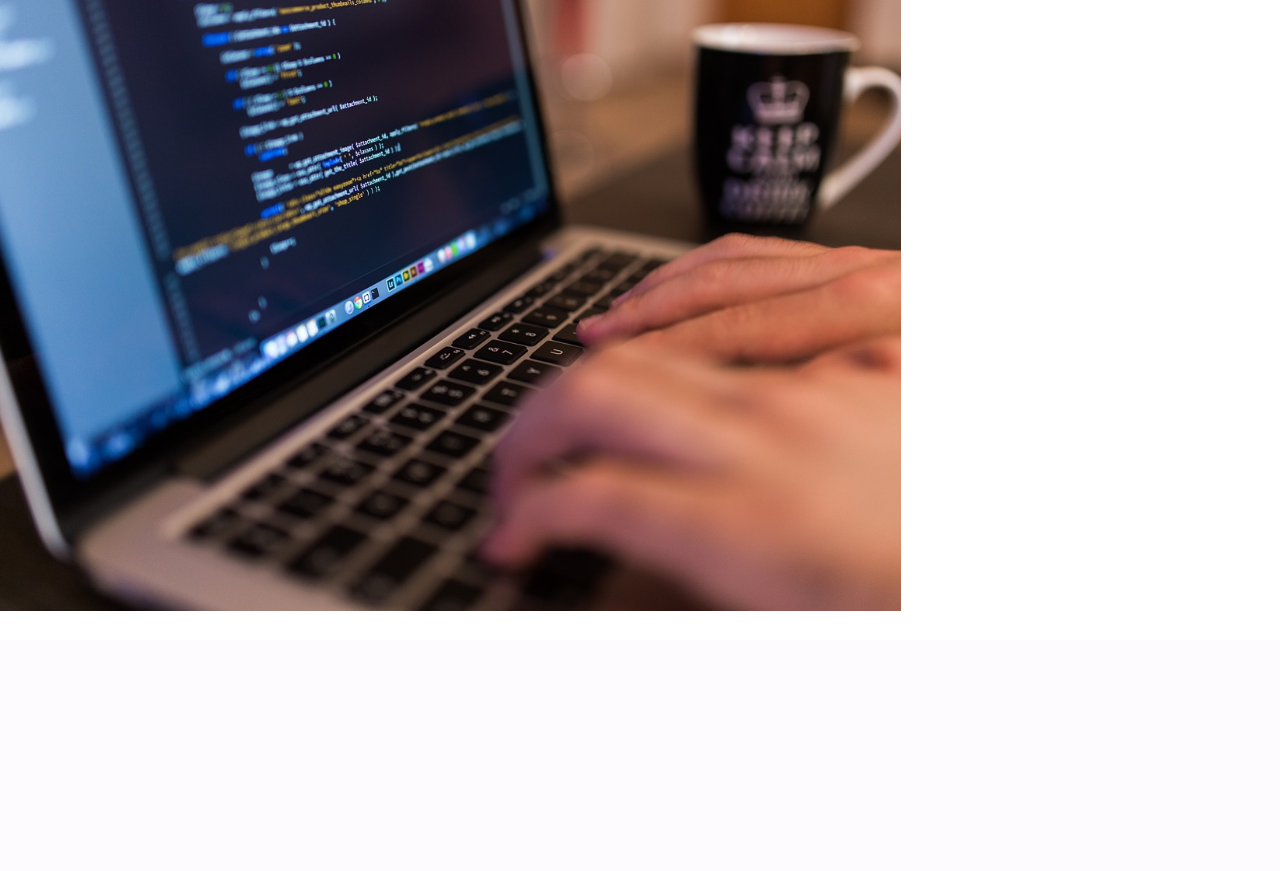
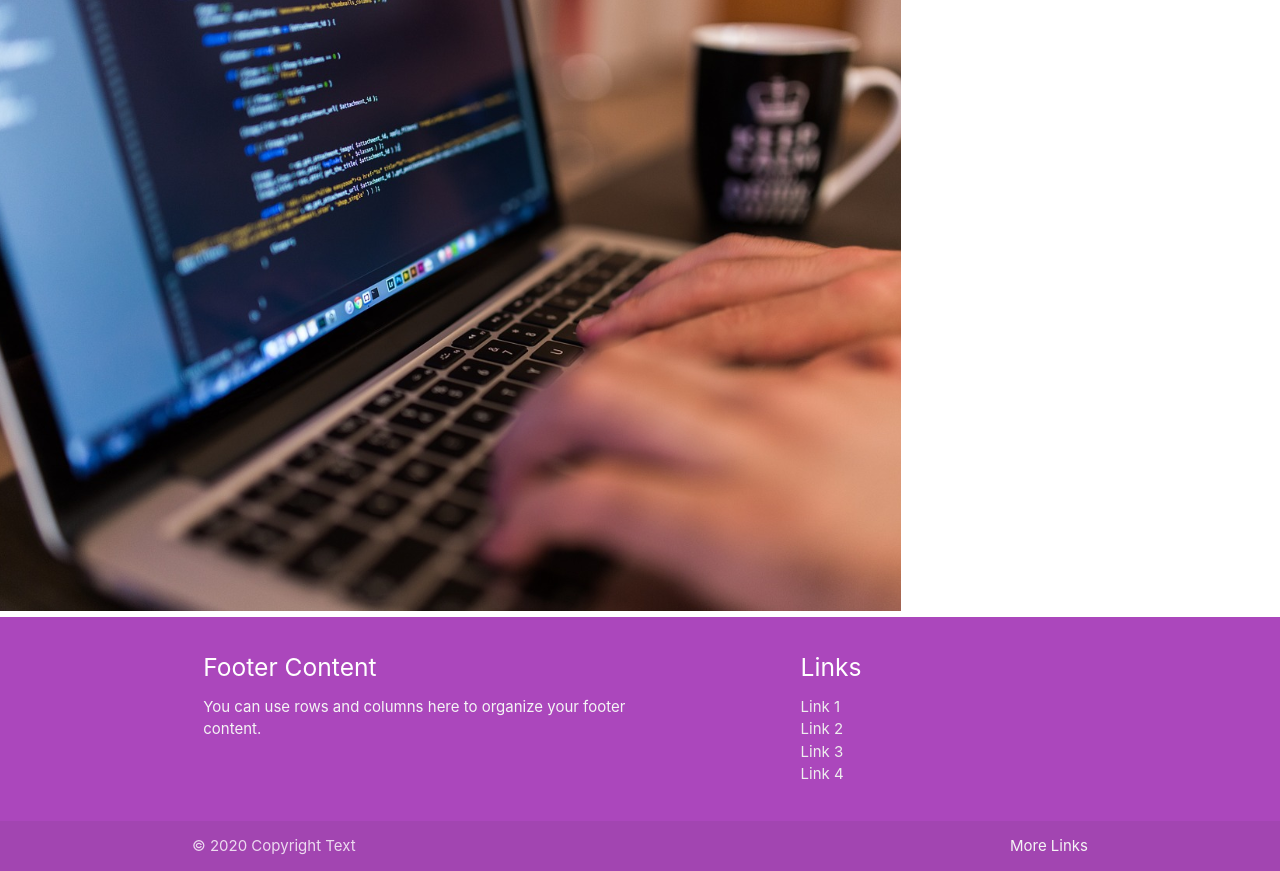
Before and after one commit to Rony-Peterson-bit/Comment-system, a PHP site: page /index.php in a window 1280 px wide. Shown: the part 160-1031 px from the top of the page. Before the commit the page ends 771 px from the top, so only its background shows below. Run offline with PHP 8.4, Linux system fonts and the light colour scheme.

Commit message:
update footer

```diff
--- a/discussao.php
+++ b/discussao.php
@@ -26,6 +26,7 @@ include_once 'includes/header.php ';
 			?>
 		</ul>
 	</nav>
+
 	<div class="container">
 	<div class="divider"></div>
 		<div class="section">
--- a/includes/footer.php
+++ b/includes/footer.php
@@ -1,9 +1,44 @@
-      <!--JavaScript at end of body for optimized loading-->
+
+
+
+
+
+
+
+
+</body>
+<footer class="page-footer purple lighten-1 ">
+          <div class="container">
+            <div class="row">
+              <div class="col l6 s12">
+                <h5 class="white-text">Footer Content</h5>
+                <p class="grey-text text-lighten-4">You can use rows and columns here to organize your footer content.</p>
+              </div>
+              <div class="col l4 offset-l2 s12">
+                <h5 class="white-text">Links</h5>
+                <ul>
+                  <li><a class="grey-text text-lighten-3" href="#!">Link 1</a></li>
+                  <li><a class="grey-text text-lighten-3" href="#!">Link 2</a></li>
+                  <li><a class="grey-text text-lighten-3" href="#!">Link 3</a></li>
+                  <li><a class="grey-text text-lighten-3" href="#!">Link 4</a></li>
+                </ul>
+              </div>
+            </div>
+          </div>
+          <div class="footer-copyright">
+            <div class="container">
+            © 2020 Copyright Text
+            <a class="grey-text text-lighten-4 right" href="#!">More Links</a>
+            </div>
+          </div>
+        </footer>
+
+<!--JavaScript at end of body for optimized loading-->
       <script src="https://cdnjs.cloudflare.com/ajax/libs/materialize/1.0.0-beta/js/materialize.min.js"></script>
 
       <script>
       	 M.AutoInit();
       	</script>
 
-    </body>
+
   </html>
--- a/includes/header.php
+++ b/includes/header.php
@@ -11,6 +11,6 @@
       <!--Let browser know website is optimized for mobile-->
       <meta name="viewport" content="width=device-width, initial-scale=1.0"/>
 
-    </head>
+      </head>
 
     <body >
--- a/index.php
+++ b/index.php
@@ -38,8 +38,8 @@
 			</ul>
 	  </div>
 	</nav>
+
 	<?php
-
 	 if (isset($_SESSION['id_master']) || isset($_SESSION['id_usuario']))
 	 { ?>
 		<h2 style="text-align: center;">
@@ -50,13 +50,13 @@
 			?>
 		</h2>
 <?php }
-	?>
+?>
+	<h3 style="text-align: center;">TELA INICIAL</h3>
 
-	<h3 style="text-align: center;">TELA INICIAL</h3>
-	<div  style=" height: 480px;width: 50%; ">
        <img src="assets/img/Capturar.PNG" alt="">
-	   </div>
-	<?php
+
+
+<?php
 // Footer
 include_once 'includes/footer.php';
 ?>
```
